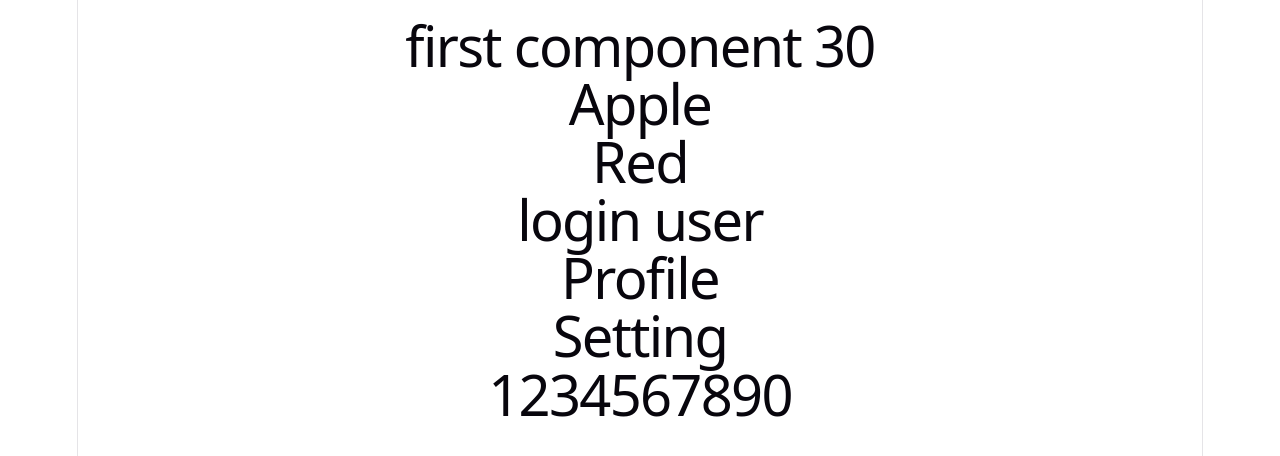
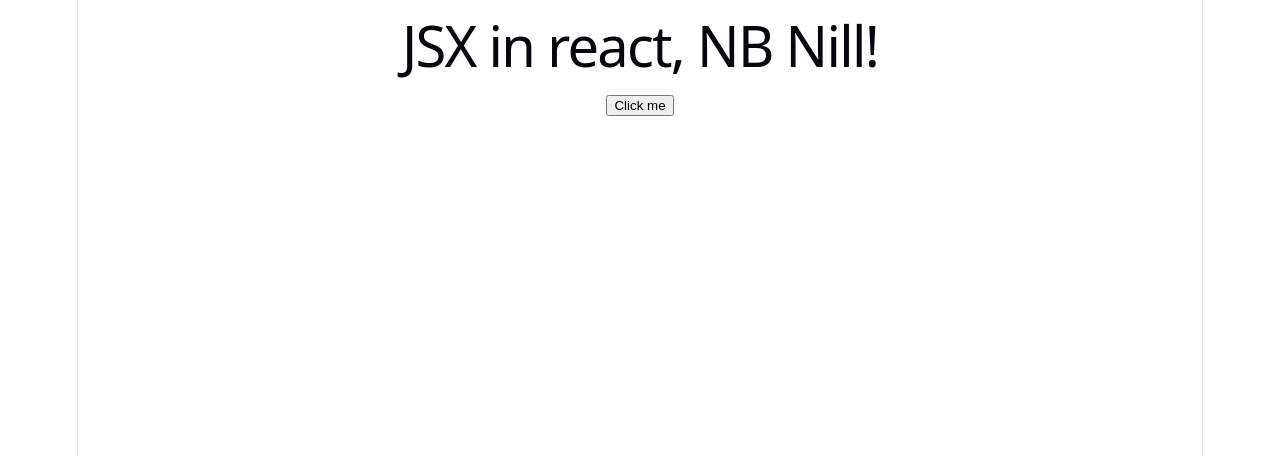
Before and after one commit to codewithnill/reactjs_19_by_code_step_by_step, a React (Vite) app in the folder main/react-blog/: page / in a window 1280 px wide. Shown: the top 456 px of the page. Built offline with nearby package versions, Linux system fonts and the light colour scheme.

Commit message:
jsx in react.

```diff
--- a/main/react-blog/src/App.jsx
+++ b/main/react-blog/src/App.jsx
@@ -1,37 +1,11 @@
-import Login,{Profile,Setting,user_key} from './user_component';
-
 function App() {
-  alert(sum());
-  return (
-    <div>
-      <h1>first component {sum()}</h1>
-      <Fruit></Fruit>
-      <Colors/>
-      <Login/>
-      <Profile/>
-      <Setting/>
-      <h1>{user_key}</h1>
-    </div>
-
-  );
-}
-
-function Fruit() {
-  return (
-    <h1>Apple</h1>
-  );
-}
-
-function Colors() {
-  return (
-    <h1>Red</h1>
-  );
-}
-
-function sum() {
-  let a = 10;
-  let b = 20;
-  return a + b;
+    const username = "NB Nill";
+    return(
+      <div>
+        <h1>JSX in react, {username}!</h1>
+        <button onClick={() => alert(`Hello, ${username}!`)}>Click me</button>
+      </div>
+    );
 }
 
 export default App;
```
